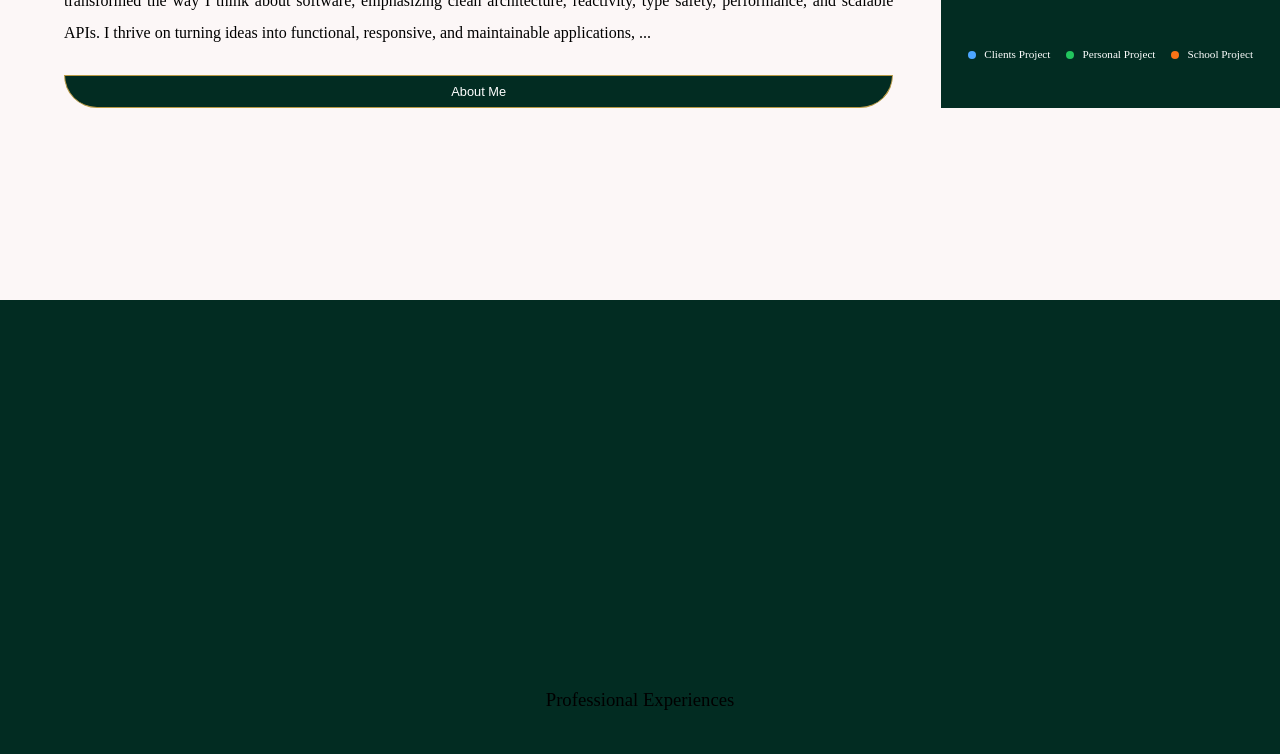
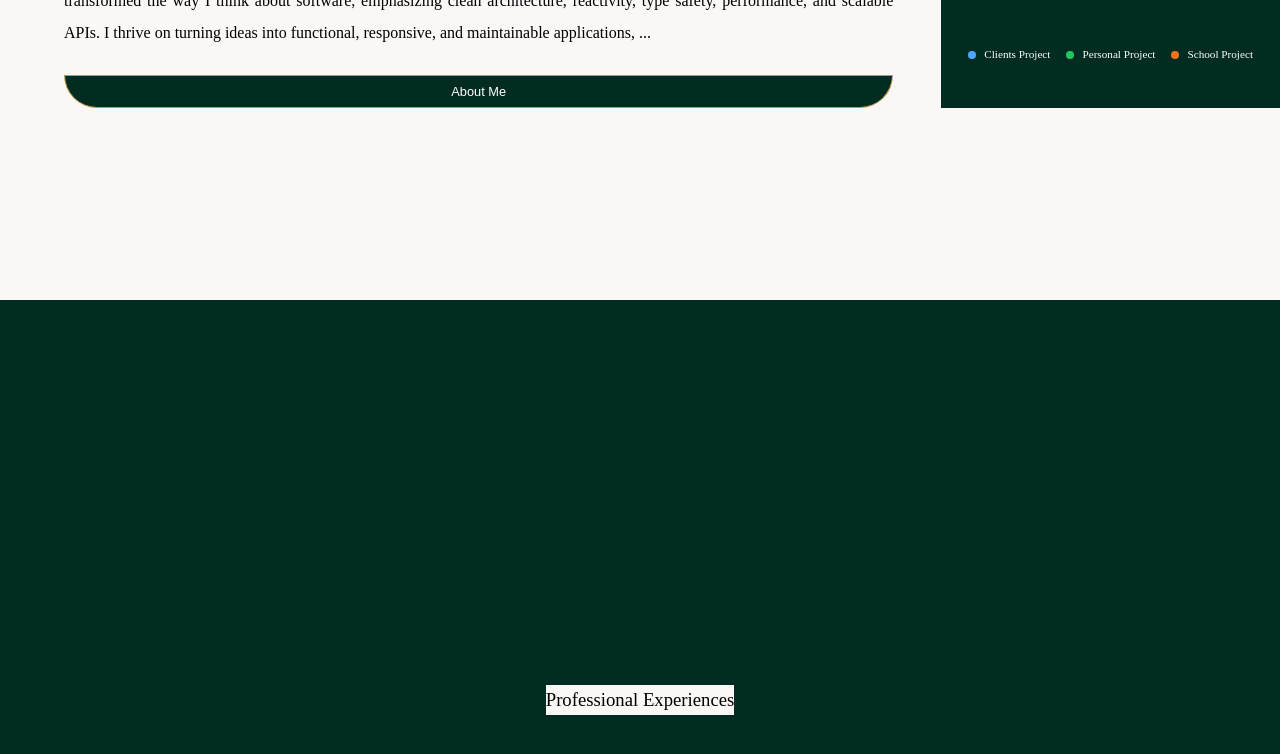
Before and after one commit to Lovethrech/my-main-portfolio, a Vue app: page / in a window 1280 px wide. Shown: the part 1231-1985 px from the top of the page. Built offline with nearby package versions, Linux system fonts and the light colour scheme.

Commit message:
working on the home-about components.

```diff
--- a/src/components/home/project/HomeProjectTitle.vue
+++ b/src/components/home/project/HomeProjectTitle.vue
@@ -6,3 +6,9 @@
         </h3>
     </div>
 </template>
+
+<style scoped>
+.home-project-title{
+    background-color: var(--bg-color);
+}
+</style>
```
